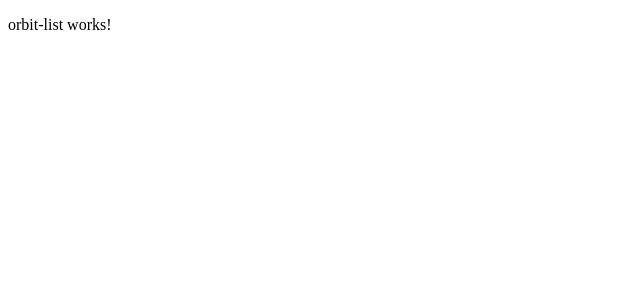
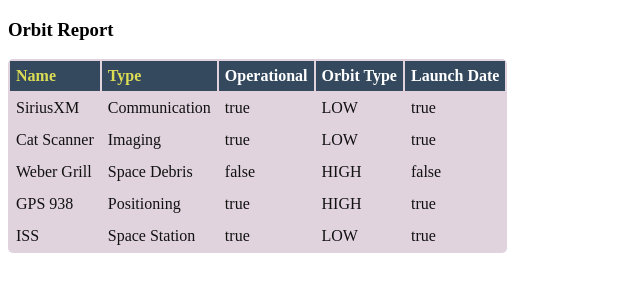
Before and after one commit to emmachoward/orbit-report, an Angular app: page / in a window 1280 px wide. Shown: the top 300 px of the page, without its empty margins (0-640 px from the left). Built offline with nearby package versions, Linux system fonts and the light colour scheme.

Commit message:
display table of satellites

```diff
--- a/src/app/app.component.css
+++ b/src/app/app.component.css
@@ -0,0 +1,13 @@
+.search-form {
+    margin-bottom: 40px;
+}
+
+button {
+    margin-left: 10px;
+    color: #fff;
+    background-color: #009b25;
+    border-radius: 4px;
+    padding: 2px 5px;
+    font-size: 18px;
+    cursor: pointer;
+}
--- a/src/app/orbit-list/orbit-list.component.css
+++ b/src/app/orbit-list/orbit-list.component.css
@@ -0,0 +1,28 @@
+.sortable {
+    cursor: pointer;
+    color: #dd5;
+}
+
+.warning {
+    background-color: #bd4444;
+}
+
+table {
+  color: #111;
+  border-radius: 5px;
+  overflow: hidden;
+  margin: 12px 0;
+  min-width: 300px;
+  background: #e0d3dd;
+}
+
+.header-row {
+    background: #34495E;
+    color: #fff
+}
+
+th, td {
+    text-align: left;
+    margin: 5px 10px;
+    padding: 6px;
+}
--- a/src/app/orbit-list/orbit-list.component.html
+++ b/src/app/orbit-list/orbit-list.component.html
@@ -1 +1,17 @@
-<p>orbit-list works!</p>
+<h3>Orbit Report</h3>
+<table>
+   <tr class="header-row">
+      <th class="sortable">Name</th>
+      <th class="sortable">Type</th>
+      <th>Operational</th>
+      <th>Orbit Type</th>
+      <th>Launch Date</th>
+   </tr>
+   <tr *ngFor="let satellite of satellites">
+       <td>{{satellite.name}}</td>
+       <td>{{satellite.type}}</td>
+       <td>{{satellite.operational}}</td>
+       <td>{{satellite.orbitType}}</td>
+       <td>{{satellite.operational}}</td>
+   </tr>
+</table>
```
